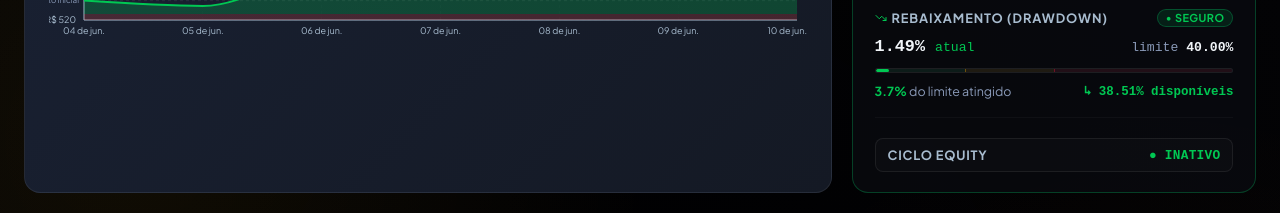
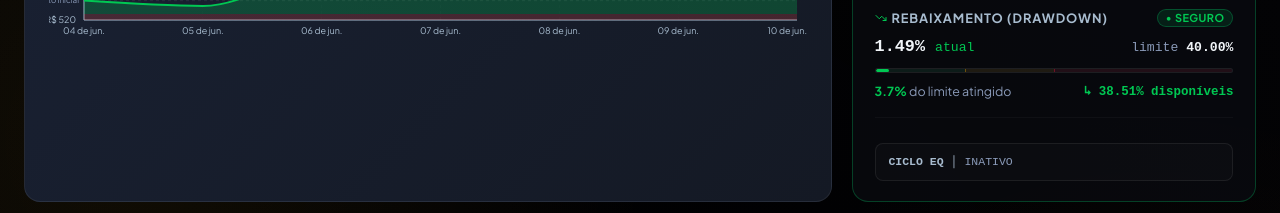
Before and after one commit to tonyrogeness-web/Oriontech, a Next.js app: page / in a window 1280 px wide. Shown: the part 820-1033 px from the top of the page. Built offline with nearby package versions, Linux system fonts and the light colour scheme; no server answers; the database is empty.

Commit message:
feat: compact equity cycle visual layout and dashboard integration

```diff
--- a/src/app/api/dashboard/data/route.ts
+++ b/src/app/api/dashboard/data/route.ts
@@ -23,6 +23,8 @@ function getMockData() {
     ddReached10: false,
     ddReached20: false,
     brlRate: 5.20,
+    equityCycleBase: 10000.0,
+    equityCycleTargetPct: 5.0,
   };
 
   const mockTrades = [
--- a/src/app/api/mt5/update/route.ts
+++ b/src/app/api/mt5/update/route.ts
@@ -32,6 +32,8 @@ export async function POST(request: Request) {
       ddReached10 = false,
       ddReached20 = false,
       brlRate = 5.20,
+      equityCycleBase = 0.0,
+      equityCycleTargetPct = 5.0,
     } = payload;
 
     // 1. Verify token
@@ -119,6 +121,8 @@ export async function POST(request: Request) {
           ddReached10: Boolean(ddReached10),
           ddReached20: Boolean(ddReached20),
           brlRate: parsedBrlRate,
+          equityCycleBase: parseFloat(equityCycleBase || 0.0),
+          equityCycleTargetPct: parseFloat(equityCycleTargetPct || 5.0),
         },
         create: {
           account: String(account),
@@ -137,6 +141,8 @@ export async function POST(request: Request) {
           ddReached10: Boolean(ddReached10),
           ddReached20: Boolean(ddReached20),
           brlRate: parsedBrlRate,
+          equityCycleBase: parseFloat(equityCycleBase || 0.0),
+          equityCycleTargetPct: parseFloat(equityCycleTargetPct || 5.0),
         },
       });
     });
--- a/src/app/page.tsx
+++ b/src/app/page.tsx
@@ -374,6 +374,8 @@ export default function DashboardPage() {
             trailingPeak={activeAccount.trailingPeak}
             ddReached10={activeAccount.ddReached10}
             ddReached20={activeAccount.ddReached20}
+            equityCycleBase={activeAccount.equityCycleBase}
+            equityCycleTargetPct={activeAccount.equityCycleTargetPct}
           />
 
 
--- a/src/components/RiskManagement.tsx
+++ b/src/components/RiskManagement.tsx
@@ -23,6 +23,8 @@ interface RiskManagementProps {
   trailingPeak?: number;
   ddReached10?: boolean;
   ddReached20?: boolean;
+  equityCycleBase?: number;
+  equityCycleTargetPct?: number;
 }
 
 /* ── Mini Sparkline SVG ─────────────────────────────────────────── */
@@ -123,6 +125,8 @@ export default function RiskManagement({
   trailingPeak = 0,
   ddReached10 = false,
   ddReached20 = false,
+  equityCycleBase = 0,
+  equityCycleTargetPct = 5.0,
 }: RiskManagementProps) {
 
   /* ── Formatter ────────────────────────────────────────────────── */
@@ -172,12 +176,19 @@ export default function RiskManagement({
   /* ═══════════════════════════════════════════════════════════════
      4. TRAILING EQUITY
   ═══════════════════════════════════════════════════════════════ */
-  const targetPct = 5.0; // Alvo fixo do Ciclo de Equity (+5%)
+  const targetPct = equityCycleTargetPct > 0 ? equityCycleTargetPct : 5.0;
   const progressPct = targetPct > 0 ? (trailingPeak / targetPct) * 100 : 0;
+  const clampedProgress = Math.min(100, Math.max(0, progressPct));
   const trailingColor = ddReached20 ? "var(--neon-red)" : (ddReached10 ? "var(--neon-gold)" : "var(--neon-green)");
-  const trailingStatusText = trailingActive
-    ? `ATIVO (Atual: ${trailingPeak >= 0 ? "+" : ""}${trailingPeak.toFixed(2)}% | Alvo: +${targetPct.toFixed(1)}% | Alcance: ${progressPct.toFixed(0)}%)`
-    : `INATIVO`;
+
+  const targetValue = equityCycleBase * (1 + targetPct / 100);
+  const profitNet = equityCycleBase * (trailingPeak / 100);
+
+  const totalChars = 10;
+  const solidCount = Math.max(0, Math.min(totalChars, Math.round(clampedProgress / (100 / totalChars))));
+  const emptyCount = totalChars - solidCount;
+  const barStr = "█".repeat(solidCount) + "░".repeat(emptyCount);
+  const progressPercentText = clampedProgress.toFixed(0);
 
   /* ── Worst state → card border ───────────────────────────────── */
   const isCritical = ssStatus === "CRÍTICO" || ddStatus === "CRÍTICO";
@@ -349,21 +360,33 @@ export default function RiskManagement({
         <Divider />
 
         <div style={{
-          display: "flex",
-          justifyContent: "space-between",
-          alignItems: "center",
-          marginTop: "0.2rem",
-          padding: "0.5rem 0.75rem",
+          marginTop: "0.5rem",
+          padding: "0.6rem 0.8rem",
           borderRadius: "8px",
           background: "var(--opacity-bg-soft)",
           border: "1px solid var(--opacity-border)",
+          fontFamily: "monospace",
+          fontSize: "0.72rem",
+          lineHeight: "1.45",
+          color: trailingActive ? trailingColor : "var(--text-muted)",
+          display: "flex",
+          flexDirection: "column",
+          gap: "0.25rem"
         }}>
-          <span style={{ fontSize: "clamp(0.68rem, 1.8vw, 0.8rem)", fontWeight: 800, color: "var(--text-secondary)", letterSpacing: "0.06em" }}>
-            CICLO EQUITY
-          </span>
-          <span style={{ fontSize: "clamp(0.68rem, 1.8vw, 0.8rem)", fontWeight: 800, color: trailingColor, fontFamily: "monospace", letterSpacing: "0.02em" }}>
-            ● {trailingStatusText}
-          </span>
+          {trailingActive ? (
+            <>
+              <div>
+                <span style={{ color: "var(--text-secondary)", fontWeight: "bold" }}>CICLO EQ  │</span> Base: {fmt(equityCycleBase)} &nbsp;➔&nbsp; Alvo (+{targetPct.toFixed(0)}%): {fmt(targetValue)}
+              </div>
+              <div>
+                <span style={{ color: "var(--text-secondary)", fontWeight: "bold" }}>PROGRESSO │</span> Lucro: {fmt(profitNet, true)} ({trailingPeak >= 0 ? "+" : ""}{trailingPeak.toFixed(2)}%) &nbsp;[{barStr}]&nbsp; {progressPercentText}%
+              </div>
+            </>
+          ) : (
+            <div>
+              <span style={{ color: "var(--text-secondary)", fontWeight: "bold" }}>CICLO EQ  │</span> INATIVO
+            </div>
+          )}
         </div>
 
       </div>
```
Also changed, not shown: 1 other file (tests, documents, lock files or other folders).
